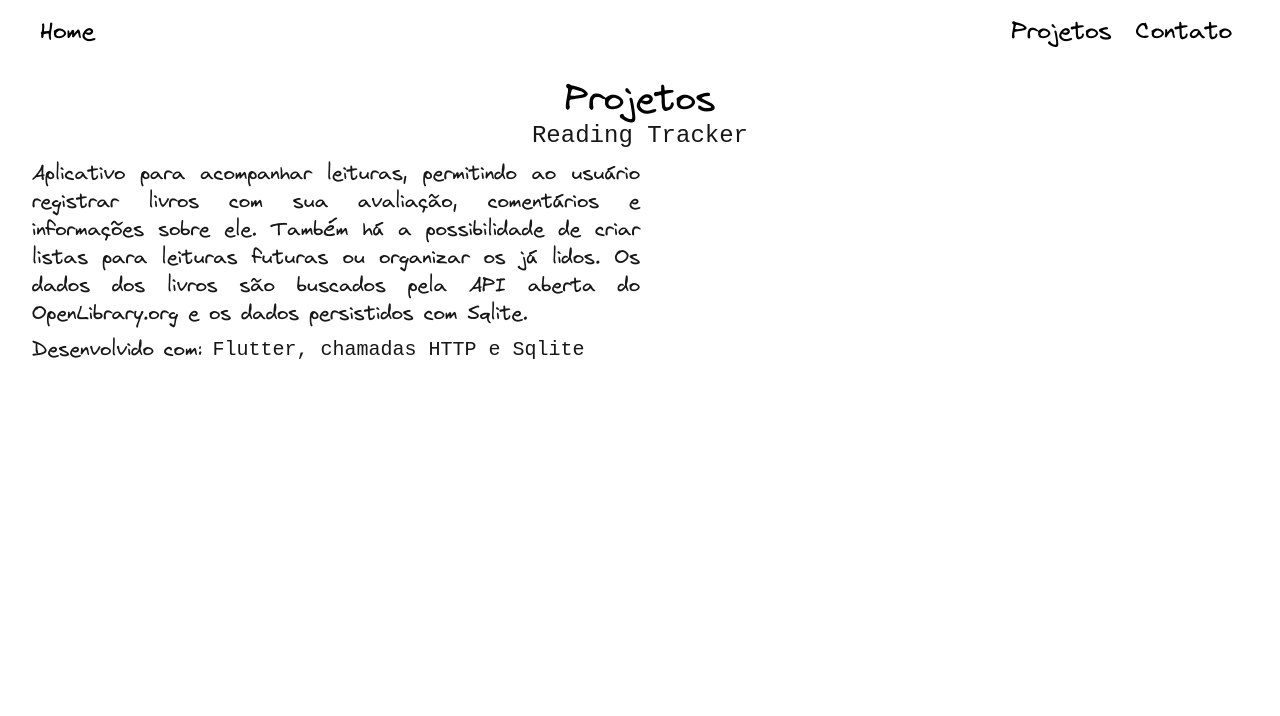
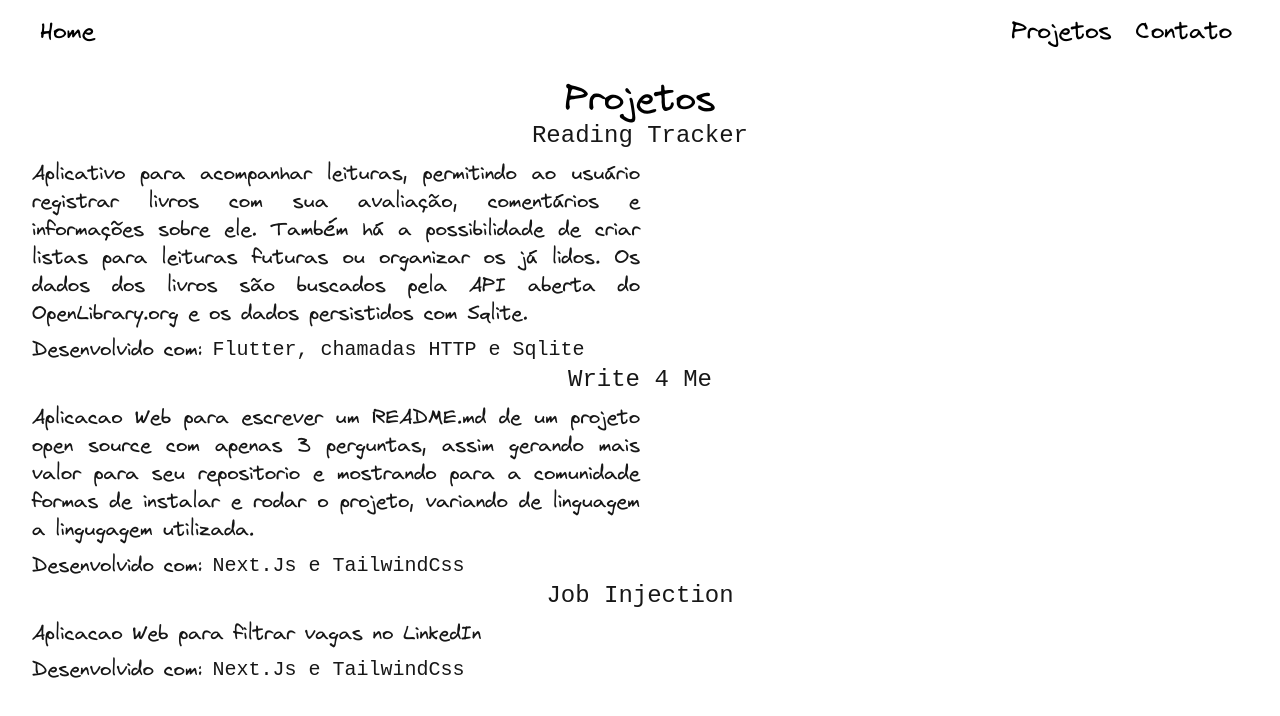
Before and after one commit to GuinterZaffalon/guinter-website, a Next.js app: page /projetos in a window 1280 px wide. Shown: the top 716 px of the page. Built offline with nearby package versions, Linux system fonts and the light colour scheme.

Commit message:
feat: explicação dos projetos

```diff
--- a/src/app/projetos/page.tsx
+++ b/src/app/projetos/page.tsx
@@ -17,6 +17,23 @@ export default function Projetos() {
                     </span>
                     <span className="text-xl font-virgil dark:text-black">Desenvolvido com: <span className="dark:text-black font-jetbrainsmono">Flutter, chamadas HTTP e Sqlite</span></span>
                 </div>
+                <div className="flex flex-col w-full gap-2">
+                    <span className="text-2xl font-jetbrainsmono justify-center flex dark:text-black">Write 4 Me</span>
+                    <span className="text-xl font-virgil text-justify w-1/2 dark:text-black">
+                        Aplicacao Web para escrever um README.md de um projeto open source com apenas
+                        3 perguntas, assim gerando mais valor para seu repositorio e mostrando
+                        para a comunidade formas de instalar e rodar o projeto, variando de linguagem
+                        a lingugagem utilizada.
+                    </span>
+                    <span className="text-xl font-virgil dark:text-black">Desenvolvido com: <span className="dark:text-black font-jetbrainsmono">Next.Js e TailwindCss</span></span>
+                </div>
+                <div className="flex flex-col w-full gap-2">
+                    <span className="text-2xl font-jetbrainsmono justify-center flex dark:text-black">Job Injection</span>
+                    <span className="text-xl font-virgil text-justify w-1/2 dark:text-black">
+                        Aplicacao Web para filtrar vagas no LinkedIn
+                    </span>
+                    <span className="text-xl font-virgil dark:text-black">Desenvolvido com: <span className="dark:text-black font-jetbrainsmono">Next.Js e TailwindCss</span></span>
+                </div>
             </div>
         </div>
     )
```
